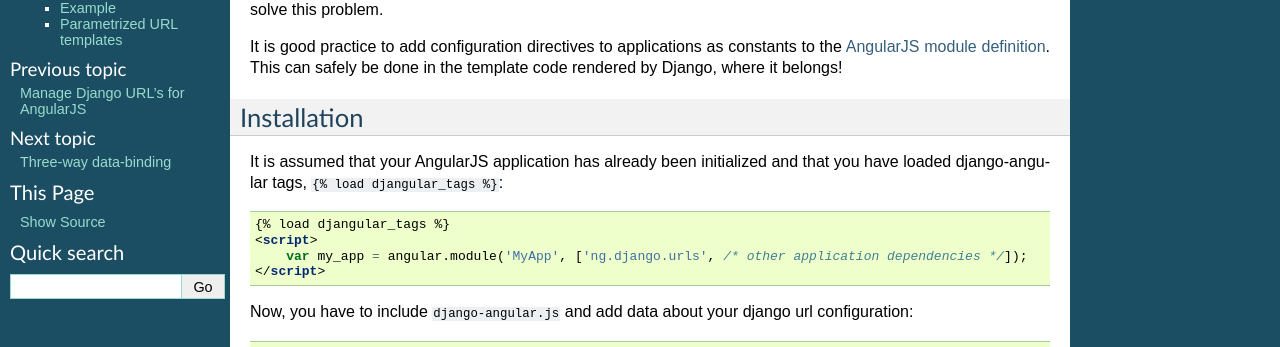
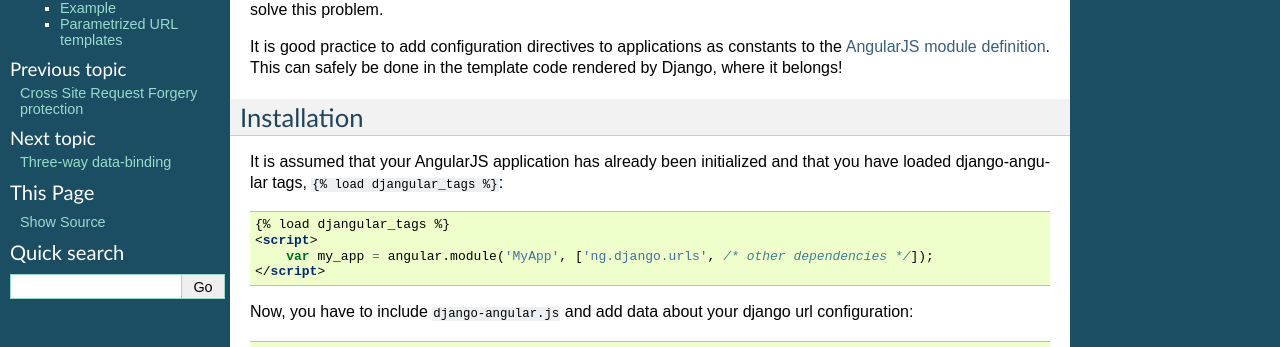
Before and after one commit to kimarakov/django_angular, a Sphinx documentation site: the page built from docs/reverse-urls.rst, in a window 1280 px wide. Shown: the part 154-501 px from the top of the page. Built offline with Sphinx 7.4.7, drawn with Linux system fonts in a browser that asks for light colours.

Commit message:
reverse-urls docs fixes

```diff
--- a/docs/index.rst
+++ b/docs/index.rst
@@ -24,7 +24,6 @@ Contents
   basic-crud-operations
   remote-method-invocation
   csrf-protection
-  manage-urls
   reverse-urls
   three-way-data-binding
   changelog
--- a/docs/reverse-urls.rst
+++ b/docs/reverse-urls.rst
@@ -23,7 +23,7 @@ django-angular tags, ``{% load djangular_tags %}``:
 
     {% load djangular_tags %}
     <script>
-        var my_app = angular.module('MyApp', ['ng.django.urls', /* other application dependencies */]);
+        var my_app = angular.module('MyApp', ['ng.django.urls', /* other dependencies */]);
     </script>
 
 Now, you have to include ``django-angular.js`` and add data about your django url configuration:
```
